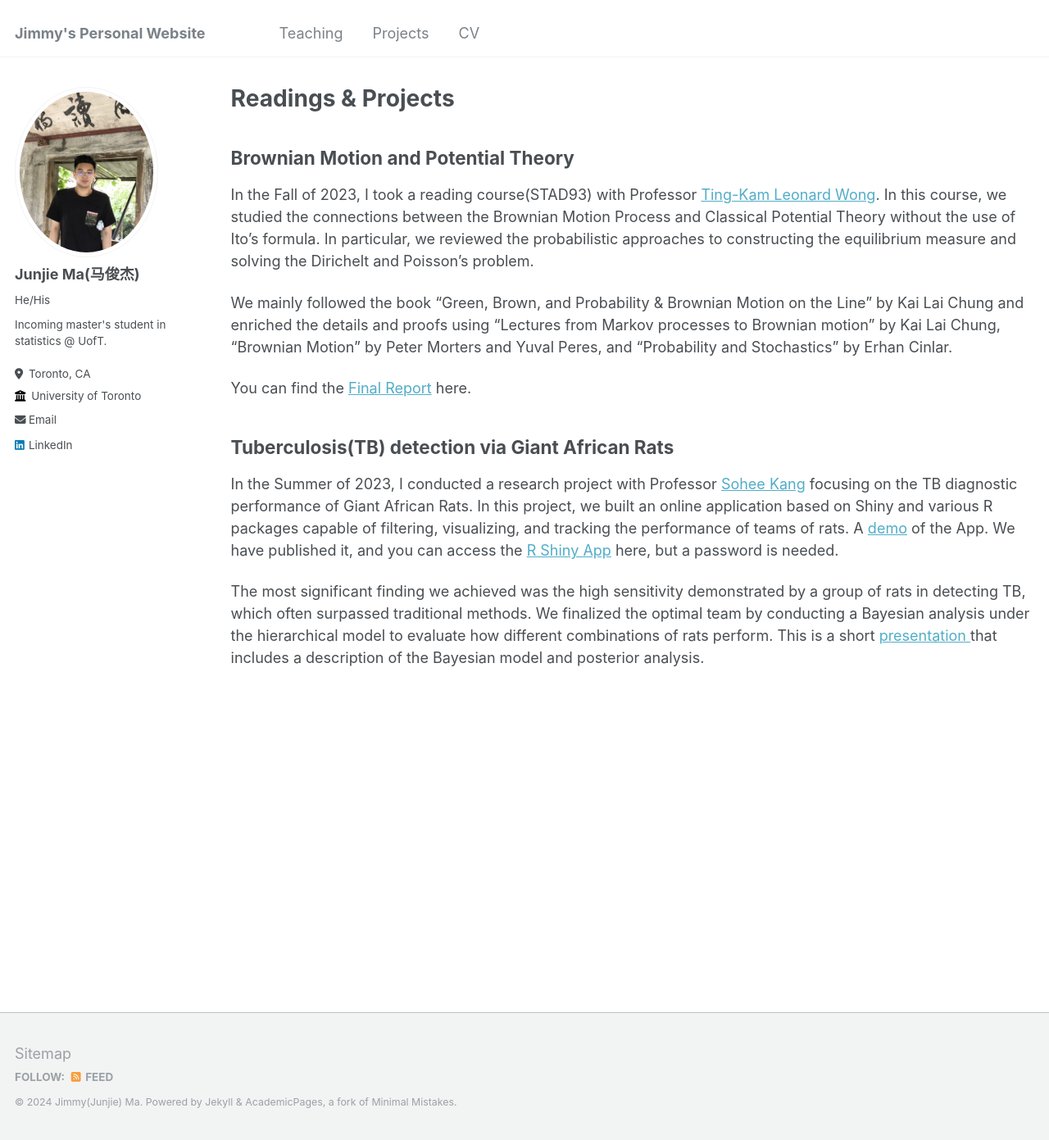
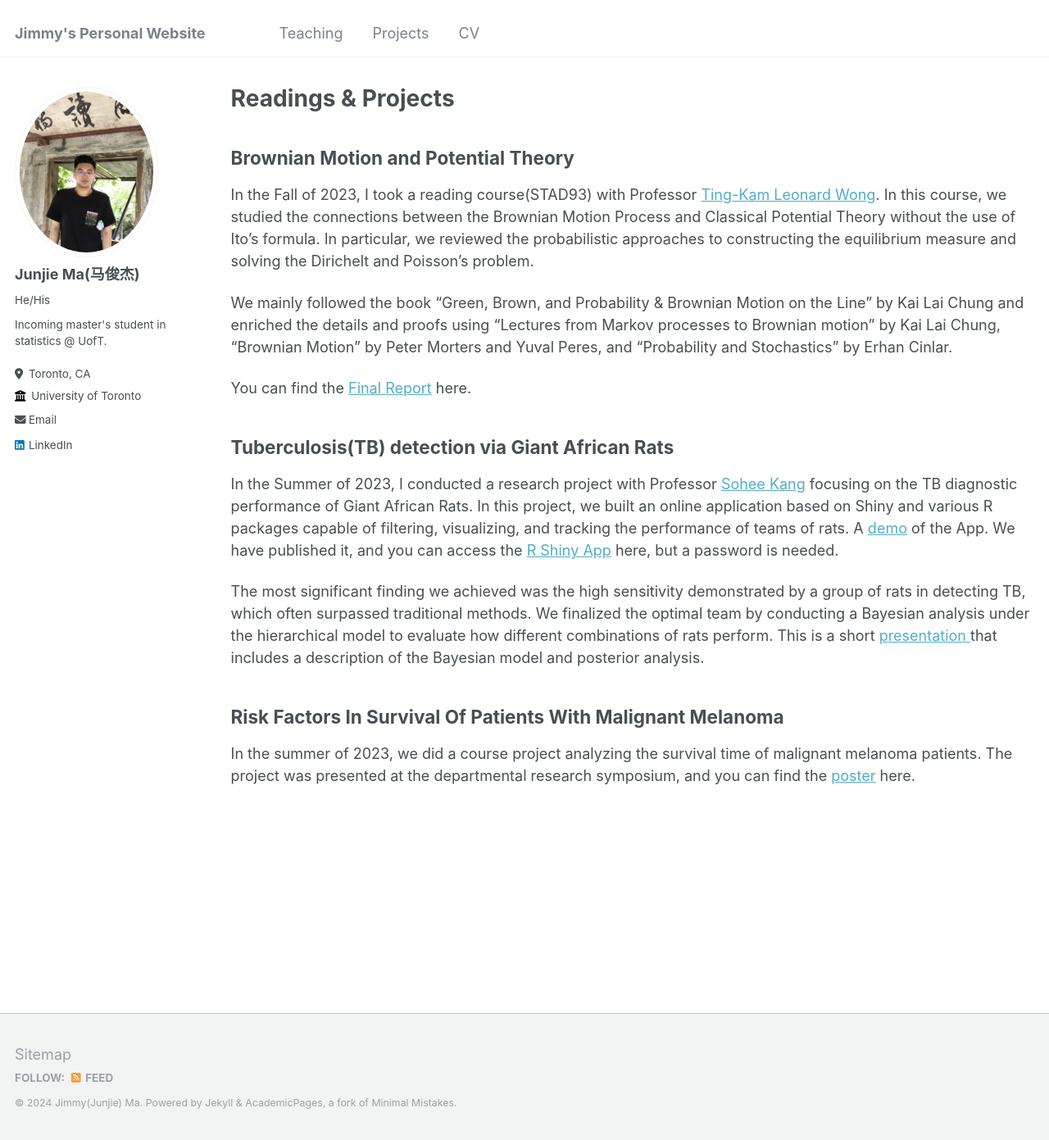
Before and after one commit to JimmyMa1006/JimmyMa1006.github.io, a Jekyll site: the page built from _pages/projects.md, in a window 1280 px wide and 1391 px high. Shown: the whole window at 82% size. Built offline with Jekyll 4.4.1, drawn with Linux system fonts in a browser that asks for light colours.

Commit message:
Update projects.md

```diff
--- a/_pages/projects.md
+++ b/_pages/projects.md
@@ -20,3 +20,7 @@ You can find the [Final Report](https://drive.google.com/file/d/1g8M4aukgWw_k6JT
 In the Summer of 2023, I conducted a research project with Professor [Sohee Kang](https://www.utsc.utoronto.ca/cms/sohee-kang) focusing on the TB diagnostic performance of Giant African Rats. In this project, we built an online application based on Shiny and various R packages capable of filtering, visualizing, and tracking the performance of teams of rats. A [demo](https://drive.google.com/file/d/13HQGJQM-h1snqKF-OwME89MrlssLZHW7/view?usp=drive_link) of the App. We have published it, and you can access the [R Shiny App](https://1rsgc6-junjie-ma.shinyapps.io/Rats_Analysis/) here, but a password is needed.
 
 The most significant finding we achieved was the high sensitivity demonstrated by a group of rats in detecting TB, which often surpassed traditional methods. We finalized the optimal team by conducting a Bayesian analysis under the hierarchical model to evaluate how different combinations of rats perform. This is a short [presentation ](https://drive.google.com/file/d/1rLnwr87u92Mz6TfxCd0RHPCZQJYJOCek/view?usp=drive_link) that includes a description of the Bayesian model and posterior analysis.
+
+## Risk Factors In Survival Of Patients With Malignant Melanoma
+
+In the summer of 2023, we did a course project analyzing the survival time of malignant melanoma patients. The project was presented at the departmental research symposium, and you can find the [poster](https://drive.google.com/drive/search?q=poster) here.
```
